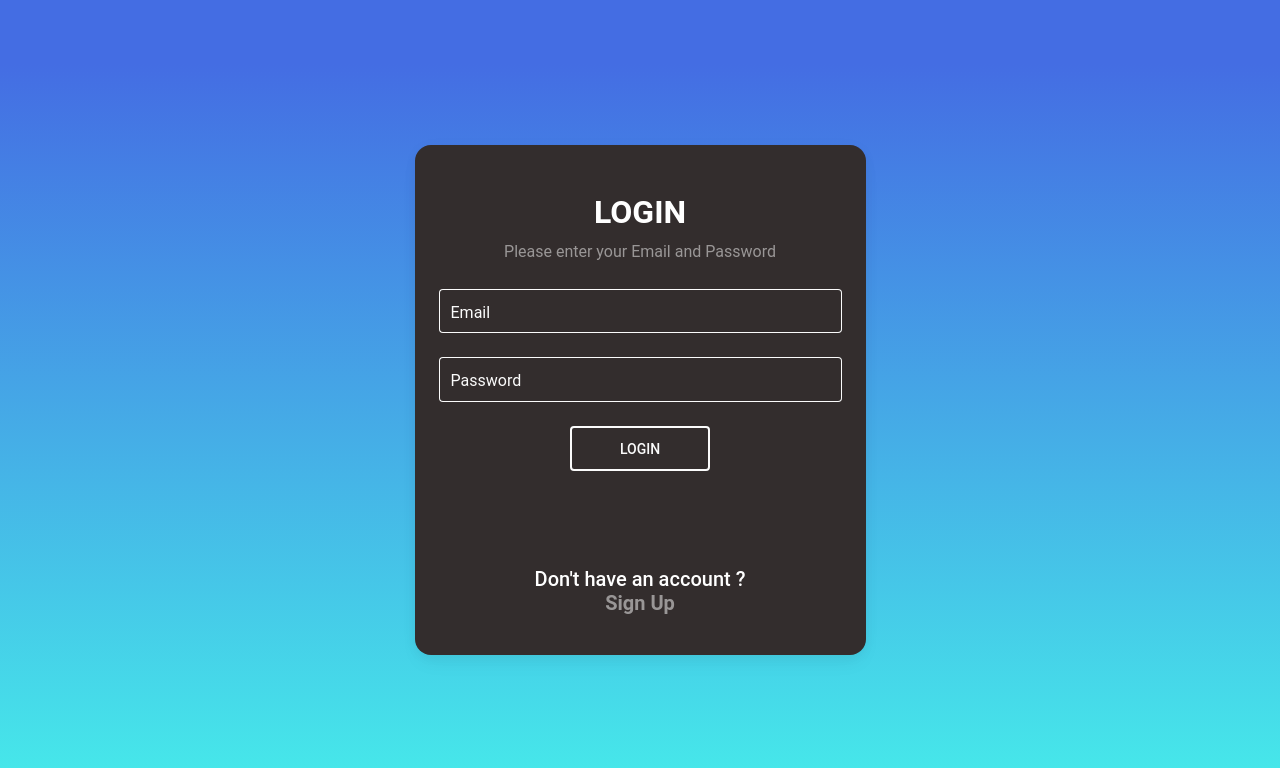
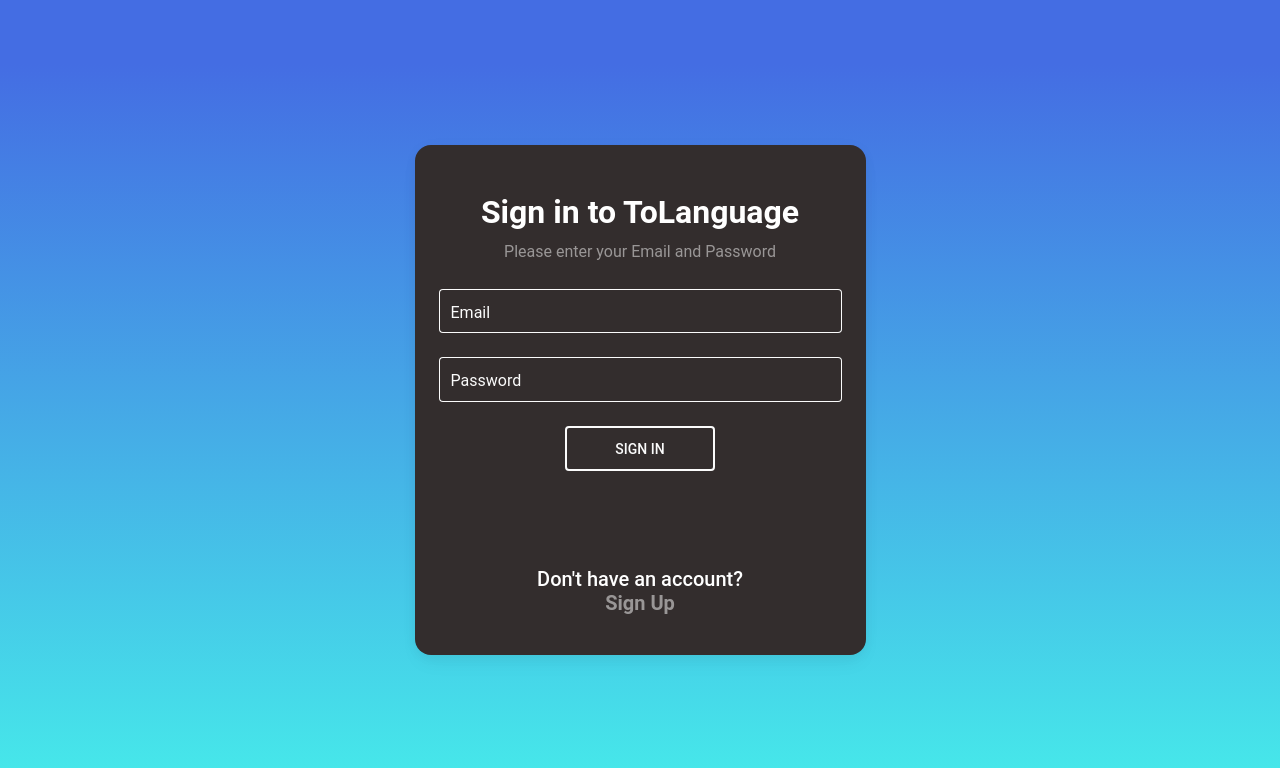
Before and after one commit to tuxoo/to-language-fe, a React (Create React App) app: page / in a window 1280 px wide. Before the commit this address led to /auth. Shown: the top 768 px of the page. Built offline with nearby package versions, Linux system fonts and the light colour scheme.

Commit message:
ToLanguage: refactored texts;

```diff
--- a/src/App.tsx
+++ b/src/App.tsx
@@ -1,5 +1,5 @@
 import React, {useEffect} from "react";
-import {Navigate, Route, Routes} from "react-router-dom";
+import {Route, Routes} from "react-router-dom";
 import Auth from "./page/Auth";
 import {useAppDispatch} from "./hook/hooks";
 import {setUser} from "./store/slice/authSlice";
@@ -15,18 +15,16 @@
         dispatch(setUser(user))
     }, []);
 
-
     return (
-        <div className="App">
+        <>
             <ToastContainer/>
             <Routes>
-                <Route path="/" element={<Navigate to="/auth" replace/>}/>
-                <Route path="/auth" element={<Auth/>}/>
+                <Route path="/" element={<Auth/>}/>
                 <Route path="/dashboard" element={<PrivateRoute>
-                    <Dashboard />
+                    <Dashboard/>
                 </PrivateRoute>}/>
             </Routes>
-        </div>
+        </>
     );
 }
 
--- a/src/hook/hooks.ts
+++ b/src/hook/hooks.ts
@@ -1,5 +1,5 @@
 import { TypedUseSelectorHook, useDispatch, useSelector } from 'react-redux';
-import {AppDispatch, RootState} from "../store";
+import {AppDispatch, RootState} from "../store/store";
 
 // Use throughout your app instead of plain `useDispatch` and `useSelector`
 export const useAppDispatch = () => useDispatch<AppDispatch>();
--- a/src/index.tsx
+++ b/src/index.tsx
@@ -6,7 +6,7 @@
 import 'react-toastify/dist/ReactToastify.css';
 import {Provider} from "react-redux";
 import {BrowserRouter} from "react-router-dom";
-import {store} from "./store";
+import {store} from "./store/store";
 
 const container = document.getElementById('root')!;
 const root = createRoot(container);
--- a/src/page/Auth.tsx
+++ b/src/page/Auth.tsx
@@ -77,11 +77,11 @@
     }, [isLoginSuccess, isRegisterSuccess]);
 
     useEffect(() => {
-        if(isLoginError) {
+        if (isLoginError) {
             toast.error((loginError as any).data.message)
         }
 
-        if(isRegisterError) {
+        if (isRegisterError) {
             toast.error((registerError as any).data.message)
         }
     }, [isLoginError, isRegisterError])
@@ -94,11 +94,11 @@
                         <div className="card bg-dark text-white" style={{borderRadius: "1rem"}}>
                             <div className="card-body p-4 text-center">
                                 <div className="mb-md-5 mt-md-4 pb-5">
-                                    <h2 className="fw-bold mb-2 text-uppercase">
-                                        {!showRegister ? "Login" : "Register"}
+                                    <h2 className="fw-bold mb-2">
+                                        {!showRegister ? "Sign in to ToLanguage" : "Sign up to ToLanguage"}
                                     </h2>
                                     <p className="text-white-50 mb-4">
-                                        {!showRegister ? "Please enter your Email and Password" : "Please enter User details"}
+                                        {!showRegister ? "Please enter your Email and Password" : "Please enter user details"}
                                     </p>
                                     {showRegister && (
                                         <>
@@ -162,7 +162,7 @@
                                             type="button"
                                             onClick={() => handleLogin()}
                                         >
-                                            Login
+                                            Sign in
                                         </button>
                                     ) : (
                                         <button
@@ -178,7 +178,7 @@
                                     <h5 className="mb-0">
                                         {!showRegister ? (
                                             <>
-                                                Don't have an account ?
+                                                Don't have an account?
                                                 <p
                                                     className="text-white-50 fw-bold"
                                                     style={{cursor: "pointer"}}
--- a/src/page/Dashboard.tsx
+++ b/src/page/Dashboard.tsx
@@ -2,7 +2,7 @@
 import {useAppDispatch, useAppSelector} from "../hook/hooks";
 import {logout, selectAuth} from "../store/slice/authSlice";
 import {useNavigate} from "react-router-dom";
-import {toast, ToastContainer} from "react-toastify";
+import {toast} from "react-toastify";
 
 const Dashboard = () => {
     const {name} = useAppSelector(selectAuth)
--- a/src/store/slice/authSlice.ts
+++ b/src/store/slice/authSlice.ts
@@ -1,5 +1,5 @@
 import {createSlice, PayloadAction} from "@reduxjs/toolkit";
-import {RootState} from "../index";
+import {RootState} from "../store";
 
 export interface AuthState {
     name?: string;
```
Also changed, not shown: src/store/store.ts (renamed from src/store/index.ts).
